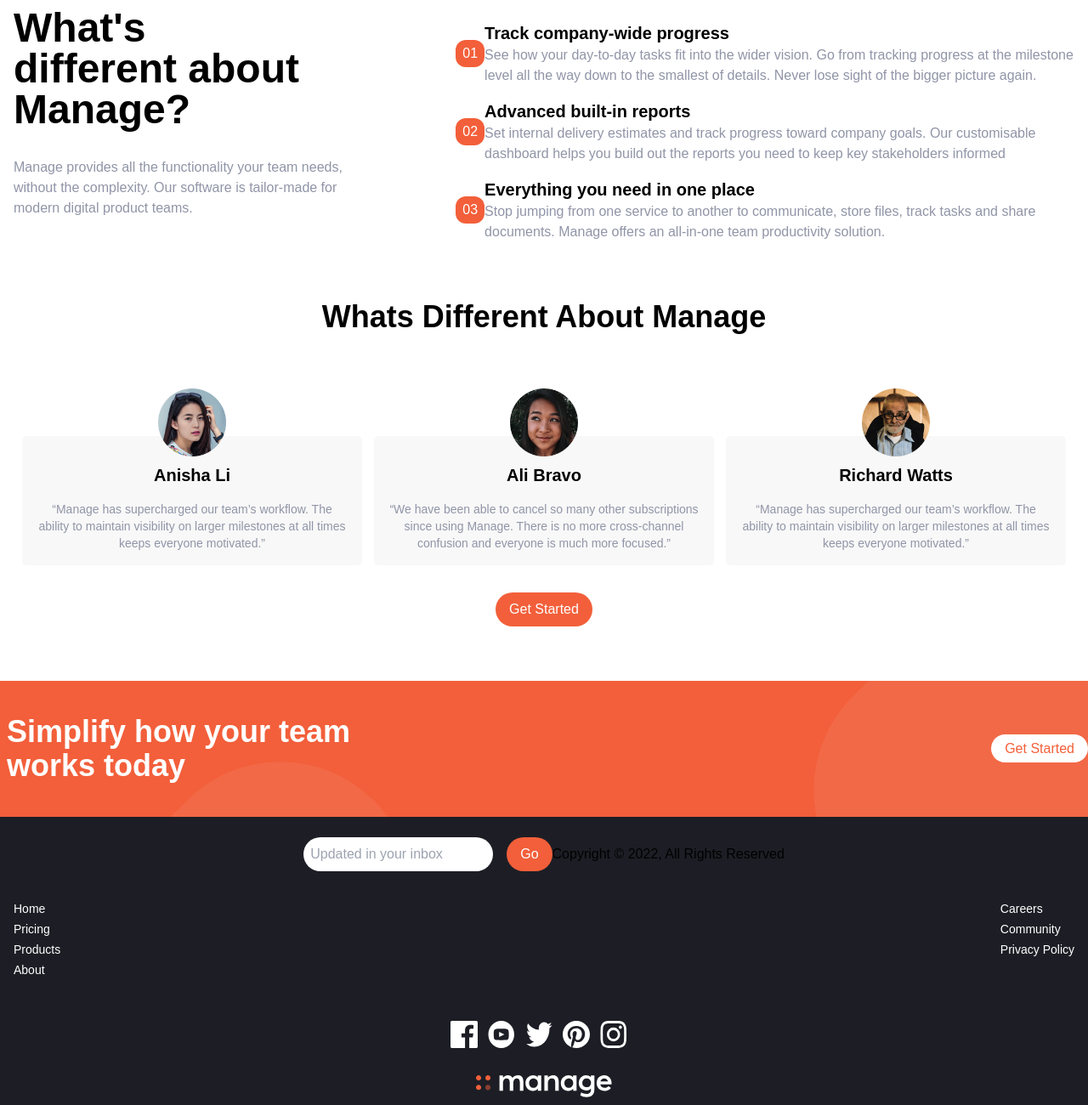
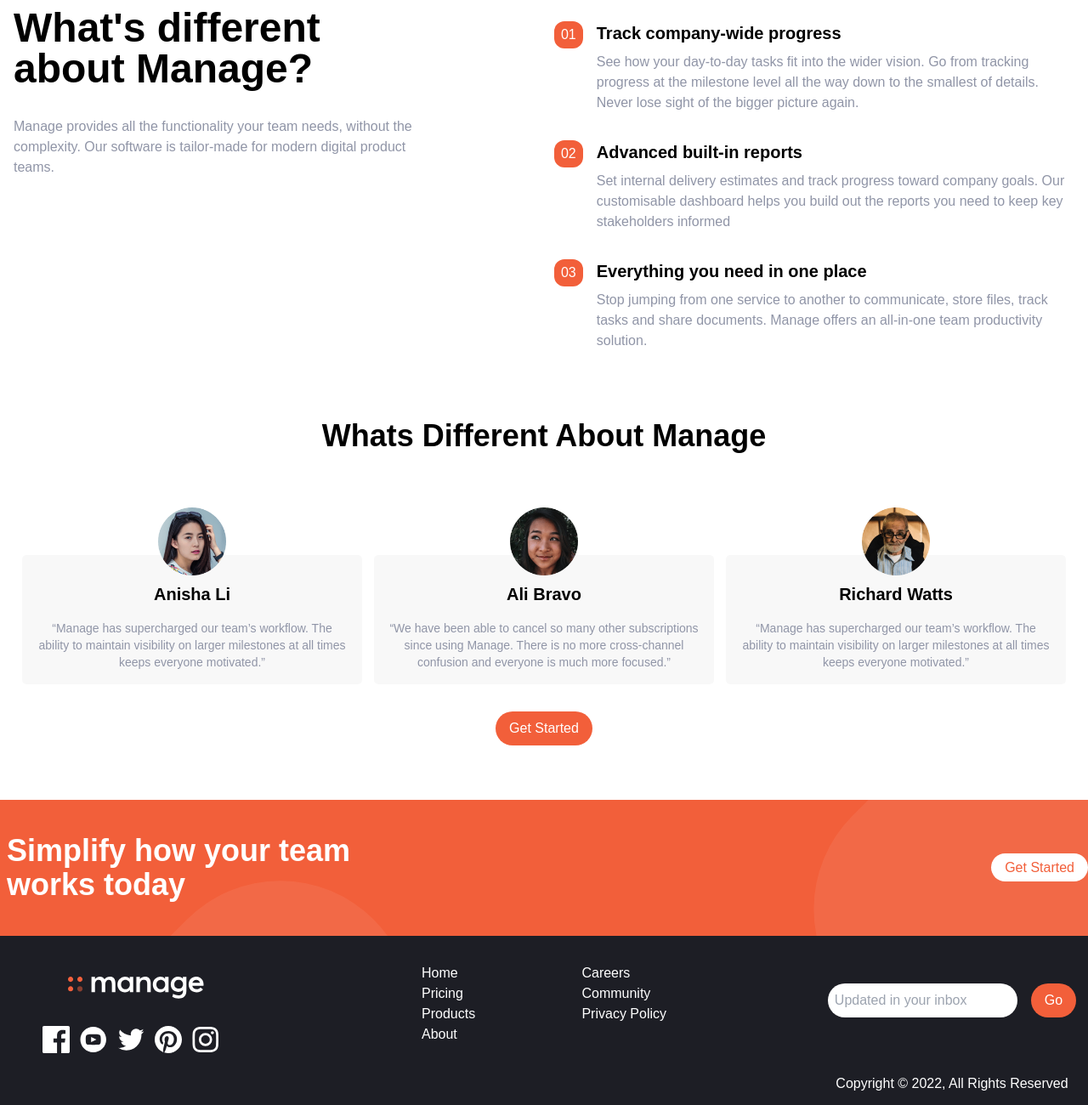
Before and after one commit to danishhansari/tailwindCss, a website: page index.html in a window 1280 px wide. Shown: the part 740-2040 px from the top of the page at 85% size. Drawn offline with Linux system fonts and the light colour scheme.

Commit message:
project finish

```diff
--- a/index.html
+++ b/index.html
@@ -38,7 +38,7 @@
     </div>
 
     <main class="container mx-auto px-4 mt-20">
-        <div class="flex flex-col-reverse justify-between md:flex-row ">
+        <div class="flex flex-col-reverse justify-between gap-y-4 md:flex-row ">
             <div class="text md:mt-8">
                 <h1 class="text-4xl text-center md:text-left md:text-5xl w-full md:w-4/6 font-semibold mb-8">Bring everyone together to build better products</h1>
                 <p class="w-full md:w-3/5 text-md mb-12 text-gray text-center md:text-left">Manage makes it simple for software teams to plan day-to-day tasks and keeping the larger team goals in view.</p>
@@ -53,39 +53,39 @@
     </main>
 
     <section class="container mx-auto px-4 mt-28">
-        <div class="flex flex-col md:flex-row">
-            <div class="text">
+        <div class="flex flex-col md:flex-row items-start">
+            <div id="manage"class="text">
                 <h1 class="text-4xl text-center md:text-left md:text-5xl w-full md:w-4/6 font-semibold mb-8">What's different about Manage?</h1>
                 <p class="w-full md:w-4/5 text-md mb-12 text-gray text-center md:text-left">Manage provides all the functionality your team needs, without the complexity. Our software is tailor-made for modern digital product teams. </p>
             </div>
             <div class="text">
                 <div class="flex flex-col md:flex-row my-4">
-                    <div class="number text-white flex items-center">
-                        <p class="bg-orange py-1 px-2 inline-block">01</p>
+                    <div class="number text-white flex items-center md:items-start">
+                        <p class="bg-orange py-1 px-2 inline-block md:mr-4">01</p>
                         <p class="ml-4 text-black block md:hidden bg-lightorange py-1 px-4 font-bold">Track company-wide progress</p>
                     </div>
                     <div class="text-para">
-                        <h2 class="font-bold text-xl hidden md:block">Track company-wide progress</h2>
+                        <h2 class="font-bold text-xl hidden md:block md:mb-2">Track company-wide progress</h2>
                         <p class="text-gray my-4 md:my-0 text-center md:text-left">See how your day-to-day tasks fit into the wider vision. Go from tracking progress at the milestone level all the way down to the smallest of details. Never lose sight of the bigger picture again. </p>
                     </div>
                 </div>
                 <div class="flex flex-col md:flex-row my-4">
-                    <div class="number text-white flex items-center">
-                        <p class="bg-orange py-1 px-2 inline-block">02</p>
+                    <div class="number text-white flex items-center md:items-start">
+                        <p class="bg-orange py-1 px-2 inline-block md:mr-4">02</p>
                         <p class="ml-4 text-black block md:hidden bg-lightorange py-1 px-4 font-bold">Advanced built-in reports</p>
                     </div>
                     <div class="text-para">
-                        <h2 class="font-bold text-xl hidden md:block">Advanced built-in reports</h2>
+                        <h2 class="font-bold text-xl hidden md:block md:mb-2">Advanced built-in reports</h2>
                         <p class="text-gray my-4 md:my-0 text-center md:text-left">Set internal delivery estimates and track progress toward company goals. Our customisable dashboard helps you build out the reports you need to keep key stakeholders informed</p>
                     </div>
                 </div>
                 <div class="flex flex-col md:flex-row my-4">
-                    <div class="number text-white flex items-center">
-                        <p class="bg-orange py-1 px-2 inline-block">03</p>
+                    <div class="number text-white flex items-center md:items-start">
+                        <p class="bg-orange py-1 px-2 inline-block md:mr-4">03</p>
                         <p class="ml-4 text-black block md:hidden bg-lightorange py-1 px-4 font-bold">Everything you need in one place</p>
                     </div>
                     <div class="text-para">
-                        <h2 class="font-bold text-xl hidden md:block">Everything you need in one place</h2>
+                        <h2 class="font-bold text-xl hidden md:block md:mb-2">Everything you need in one place</h2>
                         <p class="text-gray my-4 md:my-0 text-center md:text-left">Stop jumping from one service to another to communicate, store files, track tasks and share documents. Manage offers an all-in-one team productivity solution. </p>
                     </div>
                 </div>
@@ -119,7 +119,7 @@
             </div>
         </div>
         <div class="center flex justify-center my-4">
-            <a href="#" class="btn-primary bg-orange">Get Started</a>
+            <a href="#" class="btn-primary bg-orange text-md">Get Started</a>
         </div>
     </section>
 
@@ -136,9 +136,11 @@
         <div class="container mx-auto">
             <div class="grid">
                 <form class="form flex justify-center items-center mt-6">
+                    <div class="form-input md:flex">
                     <input type="text" class="mr-4 p-2" placeholder="Updated in your inbox">
                     <a href="#" class="bg-orange text-white py-2 px-4">Go</a>
-                    <p class="hidden md:block">Copyright &copy; 2022, All Rights Reserved</p>
+                    </div>
+                    <p class="hidden md:block text-white">Copyright &copy; 2022, All Rights Reserved</p>
                 </form>
                 <div class="bottom-list flex px-4 justify-between mt-8">
                     <ul>
@@ -154,7 +156,7 @@
                     </ul>
                 </div>
                 <div class="logo-social flex flex-col justify-center items-center py-4">
-                    <div class="flex flex-col-reverse items-center">
+                    <div class="flex flex-col-reverse items-center md:flex-col">
                         <a href="#"><img class="w-40" src="./img/logo-white.svg" alt="Manage"></a>
                         <div class="social-links flex justify-center my-8">
                             <img class="mr-3 w-8" src="./img/icon-facebook.svg" alt="Facebook">
--- a/input.css
+++ b/input.css
@@ -131,3 +131,43 @@ ul li:hover{
         background-size: cover;
         background-position: center center;
     }
+@media (min-width:726px) {
+    .text-para{
+        margin-block-end: 1em;
+    }
+    .text-para .text-gray{
+        max-width: 900px;
+    }
+    .footer .grid{
+        display: grid;
+        grid-template-columns: repeat(8,1fr);
+    }
+    .footer .logo-social{
+        grid-column:1/3;
+    }
+    .footer .logo-social .flex{
+        flex-direction: column;
+        justify-content: space-between;
+        align-items: center;
+    }
+    .footer .logo-social .social-links{
+        flex-direction: row;
+    }
+    .footer .grid{
+        padding-block: 2em;
+    }
+    .footer .grid form{
+        grid-row: 1;
+        grid-column: 7/9;
+        flex-direction: column;
+        justify-content: space-between;
+    }
+    .footer .bottom-list{
+        grid-row: 1;
+        grid-column: 4/6;
+        margin-top: 0px;
+    }
+    .footer .bottom-list ul a{
+        font-size: 1em;
+    }
+}
```
Also changed, not shown: css/main.css.
